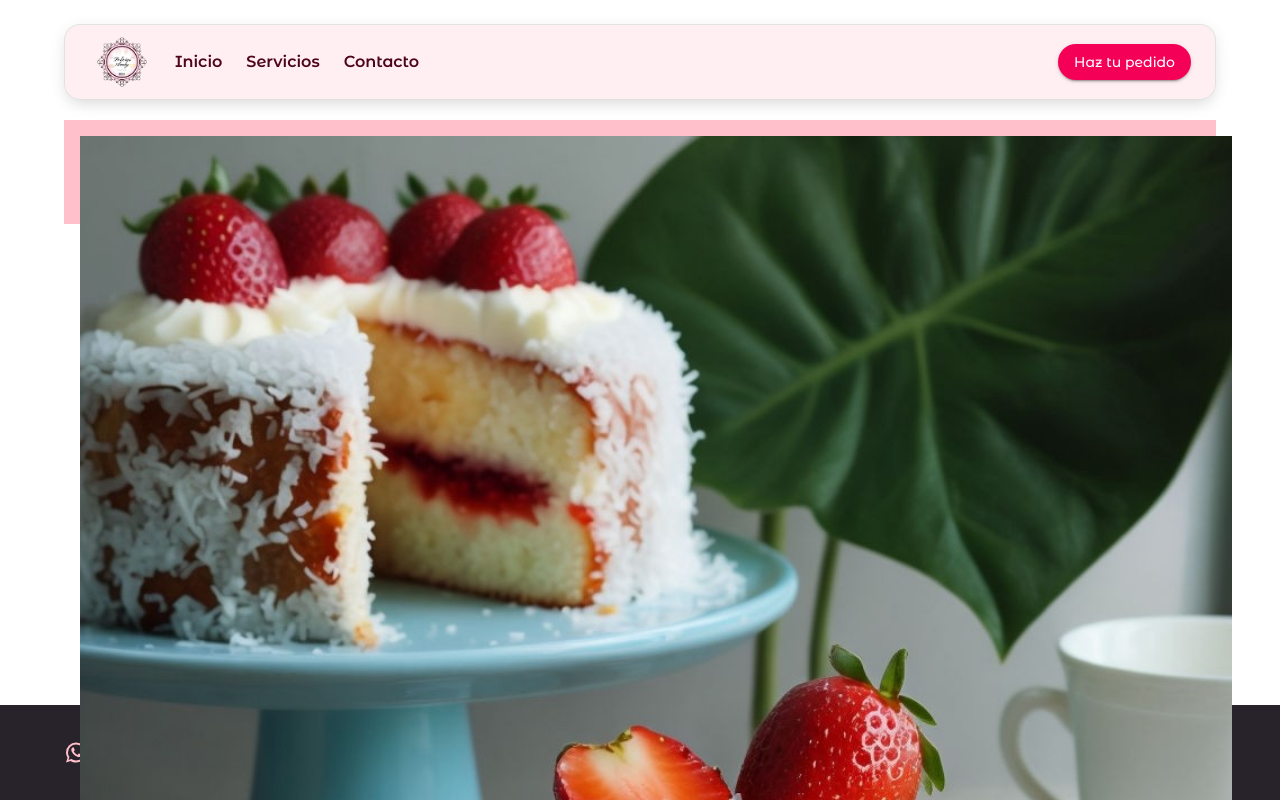
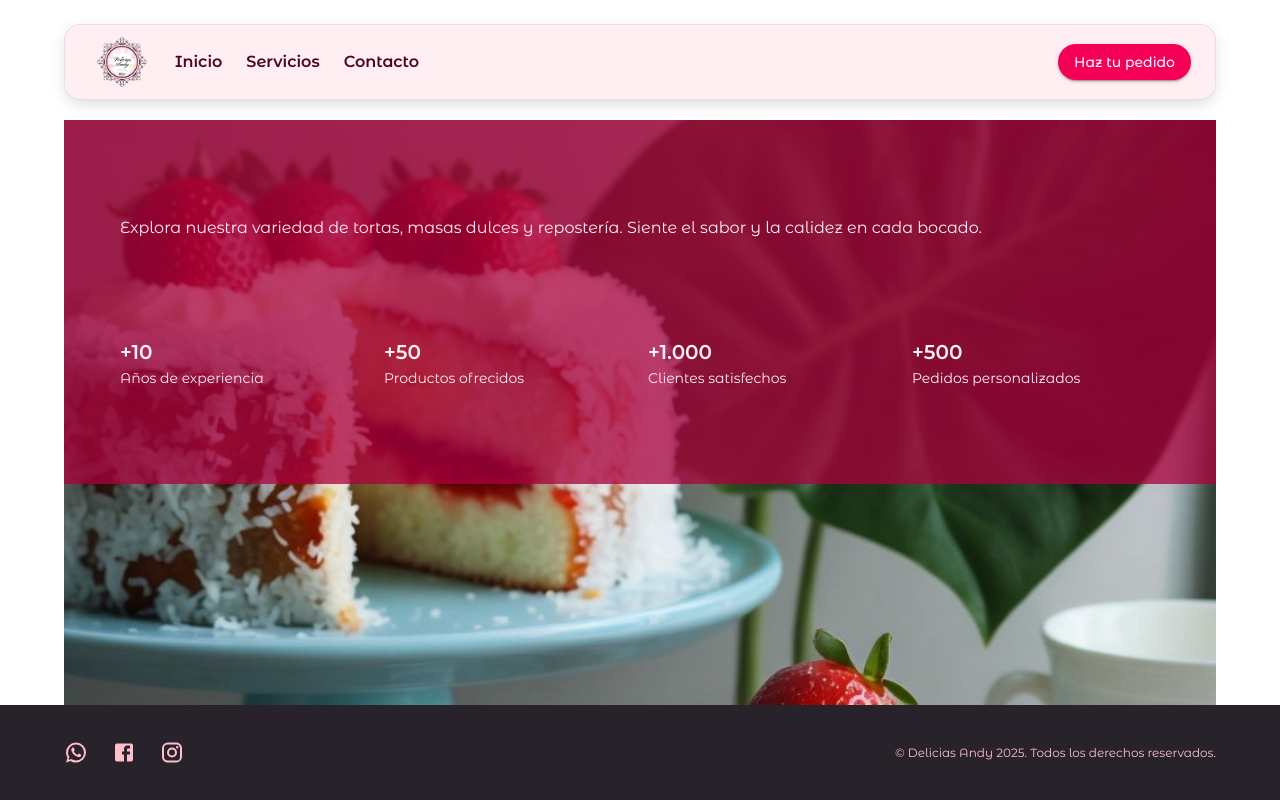
Before and after one commit to DOF1109/delicias-andy, a Next.js app: page /services in a window 1280 px wide. Shown: the top 800 px of the page. Built offline with nearby package versions, Linux system fonts and the light colour scheme; what @mui/material-nextjs would draw is missing.

Commit message:
Service's component added

```diff
--- a/src/app/services/page.jsx
+++ b/src/app/services/page.jsx
@@ -1,6 +1,6 @@
 "use client"
 
-import { Box, Grid2, Typography, useTheme } from "@mui/material";
+import { Box, Grid2, Typography, alpha, useTheme } from "@mui/material";
 import Image from "next/image";
 import cake1 from "@/../public/assets/images/cake1.jpeg"
 
@@ -11,8 +11,7 @@ const Services = () => {
         <Box
             component="section"
             sx={{
-                background: theme.palette.primary.main,
-                p: 2,
+                background: alpha(theme.palette.secondary.dark, 0.75),
                 position: "relative"
             }}
         >
@@ -23,30 +22,56 @@ const Services = () => {
                     width: "100%",
                     height: "auto",
                     objectFit: "cover",
-                    position: "absolute"
+                    position: "absolute",
+                    zIndex: -1
                 }}
             />
+            <Box
+                color={theme.light}
+                display="flex"
+                flexDirection="column"
+                gap={{xs:6, sm:7, md:12}}
+                p={{xs:4, sm:6, md:7}}
+                py={{md: 12}}
+            >
                 <Typography>
                     Explora nuestra variedad de tortas, masas dulces y repostería. Siente el sabor y la calidez en cada bocado.
                 </Typography>
-            <Grid2 container>
-                <Grid2>
-                    <Typography>+10</Typography>
-                    <Typography>Años de experiencia</Typography>
+                <Grid2 container spacing={2}>
+                    <Grid2 size={{xs:12, sm:6, md:3}}>
+                        <Typography variant="h6" fontWeight={600}>
+                            +10
+                        </Typography>
+                        <Typography variant="body2">
+                            Años de experiencia
+                        </Typography>
                     </Grid2>
-                <Grid2>
-                    <Typography>+50</Typography>
-                    <Typography>Productos ofrecidos</Typography>
+                    <Grid2 size={{xs:12, sm:6, md:3}}>
+                        <Typography variant="h6" fontWeight={600}>
+                            +50
+                        </Typography>
+                        <Typography variant="body2">
+                            Productos ofrecidos
+                        </Typography>
                     </Grid2>
-                <Grid2>
-                    <Typography>+1.000</Typography>
-                    <Typography>Clientes satisfechos</Typography>
+                    <Grid2 size={{xs:12, sm:6, md:3}}>
+                        <Typography variant="h6" fontWeight={600}>
+                            +1.000
+                        </Typography>
+                        <Typography variant="body2">
+                            Clientes satisfechos
+                        </Typography>
                     </Grid2>
-                <Grid2>
-                    <Typography>+500</Typography>
-                    <Typography>Pedidos personalizados</Typography>
+                    <Grid2 size={{xs:12, sm:6, md:3}}>
+                        <Typography variant="h6" fontWeight={600}>
+                            +500
+                        </Typography>
+                        <Typography variant="body2">
+                            Pedidos personalizados
+                        </Typography>
                     </Grid2>
                 </Grid2>
+            </Box>
         </Box>
     )
 }
```
Also changed, not shown: src/components/layout/HomeBanner.jsx (+2 -87 lines), src/components/layout/ServicesBanner.jsx (added, +95 -0 lines). Lines whose indentation alone changed are shown as unchanged.
